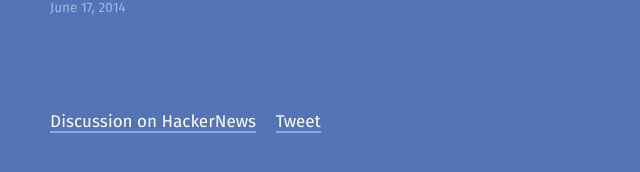
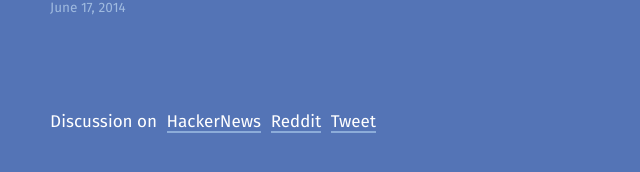
Before and after one commit to tonsky/tonsky.github.io, a Jekyll site: the page built from _posts/2014-06-17-reinventing-git-interface.md, in a window 1280 px wide and 1400 px high, scrolled down 11162 px. Shown: the part 1189-1361 px from the top of the window, without its empty margins (319-959 px from the left). Built offline with Jekyll 4.4.1, drawn with Linux system fonts in a browser that asks for light colours; comment, search, counter and statistics services are not loaded.

Commit message:
Reddit discussion link

```diff
--- a/_layouts/post.html
+++ b/_layouts/post.html
@@ -18,8 +18,14 @@ layout: default
   <p class=date>{{ page.date | date: "%B %-d, %Y" }}</p>
 
   <p class=comments>
-    {% if page.hackernews_id %}
-      <a href="https://news.ycombinator.com/item?id={{ page.hackernews_id }}">Discussion on HackerNews</a>
+    {% if page.hackernews_id or page.reddit_url %}
+      <span>Discussion on</span>
+      {% if page.hackernews_id %}
+        <a href="https://news.ycombinator.com/item?id={{ page.hackernews_id }}">HackerNews</a>
+      {% endif %}
+      {% if page.reddit_url %}
+        <a href="{{ page.reddit_url }}">Reddit</a>
+      {% endif %}
     {% endif %}
     <a href="https://twitter.com/share" class="twitter-share-button" data-url="http://tonsky.me{{ page.url }}" data-text="{{ page.title }}" data-via="nikitonsky">Tweet</a>
     <script>!function(d,s,id){var js,fjs=d.getElementsByTagName(s)[0],p=/^http:/.test(d.location)?'http':'https';if(!d.getElementById(id)){js=d.createElement(s);js.id=id;js.src=p+'://platform.twitter.com/widgets.js';fjs.parentNode.insertBefore(js,fjs);}}(document, 'script', 'twitter-wjs');</script>
--- a/_posts/2014-06-17-reinventing-git-interface.md
+++ b/_posts/2014-06-17-reinventing-git-interface.md
@@ -3,6 +3,7 @@ layout: post
 title: Reinventing GIT interface
 category: blog
 hackernews_id: 7906511
+reddit_url: "http://www.reddit.com/r/programming/comments/28j3u7/reinventing_git_interface/"
 summary: "A set of recommendations on how GIT UI can be improved not on a cosmetic, but on a very fundamental level. We aim at making GIT more usable, powerful and easier to learn by radically simplifying its interface and keeping compartibility with the implementation"
 ---
 
--- a/style.css
+++ b/style.css
@@ -110,7 +110,8 @@ sub { top: .5ex; }
 .note-number { margin-left: -1em; }
 
 .comments {  margin: 90px 0 0 0; }
-.comments > a { position: relative; top: -5px; margin: 0 15px 0 0; }
+.comments > a, .comments > span  { position: relative; top: -5px; margin-right: 5px; }
+.comments > a:last-of-type { margin: 0 15px 0 0; }
 
 /* Smartphones */
 @media only screen and (min-device-width: 320px) and (max-device-width: 480px)  {
```
